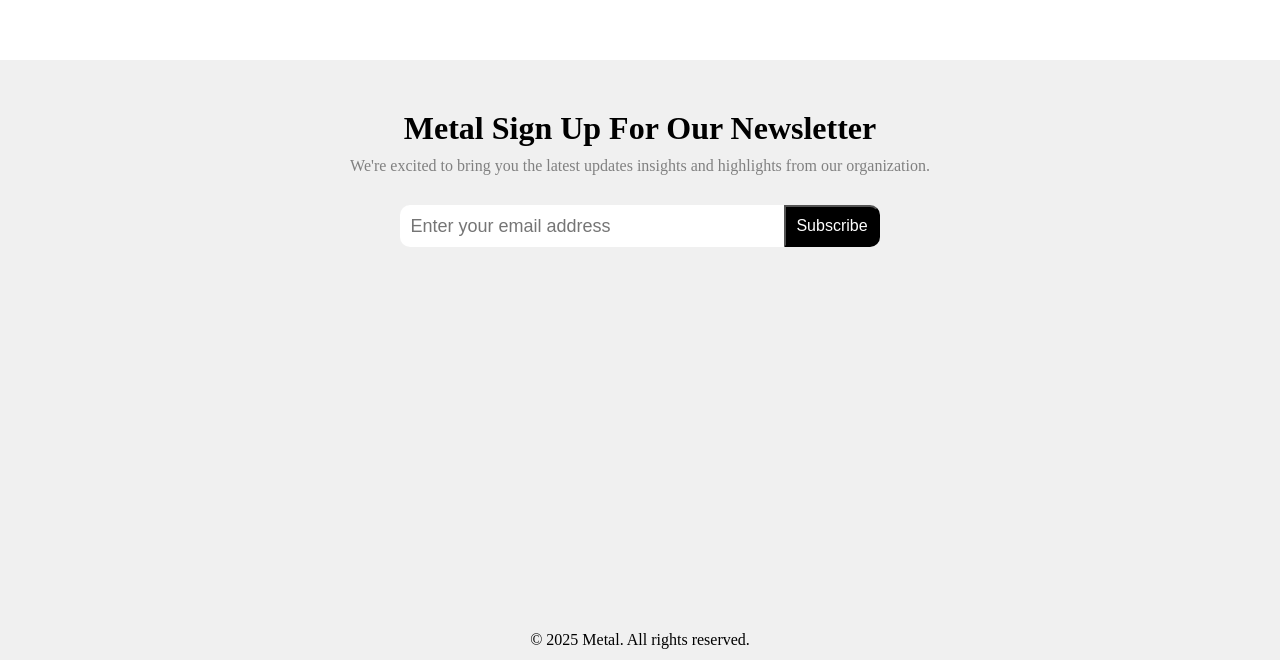
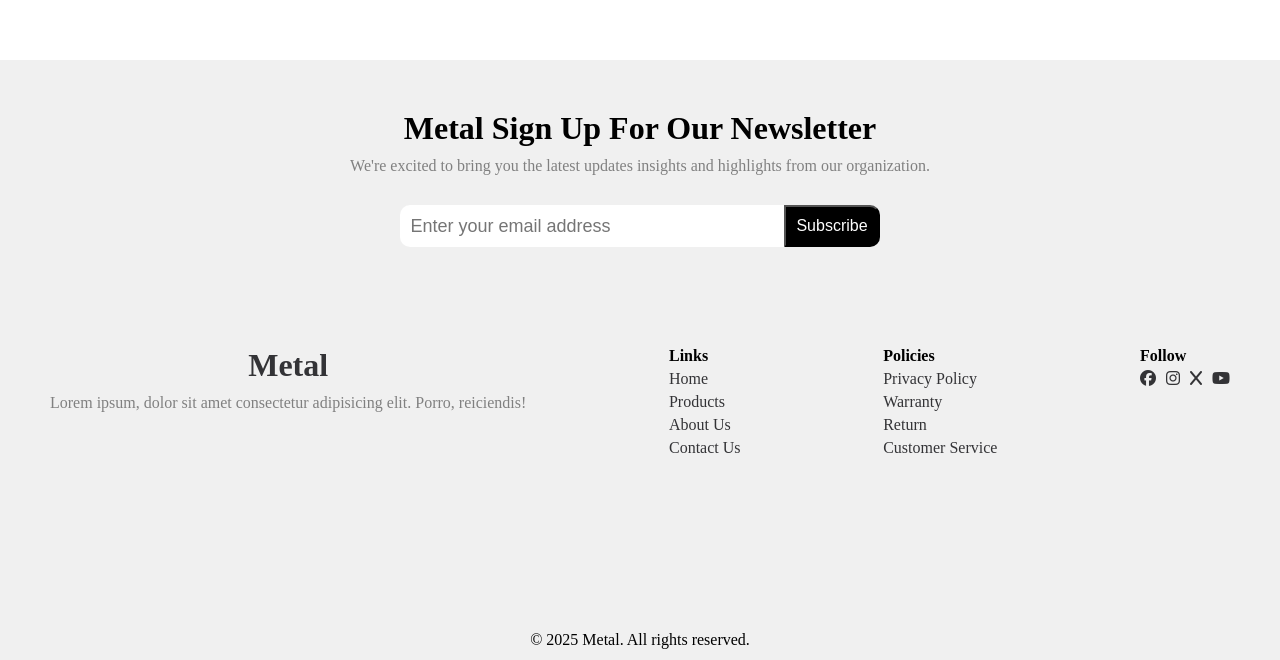
Before and after one commit to dkgtech/WaterBottle, a plain HTML site: page index.html in a window 1280 px wide. Shown: the part 2180-2840 px from the top of the page. Drawn offline with Linux system fonts and the light colour scheme.

Commit message:
changes in footer

```diff
--- a/index.html
+++ b/index.html
@@ -26,7 +26,6 @@
                 <i class="fa-solid fa-magnifying-glass"></i>
             </div>
         </div>
-
         <div class="main_section">
             <div class="description">
                 <h1>Premium</h1>
@@ -140,6 +139,35 @@
                 <button>Subscribe</button>
                 </div>
             </div>
+            <div class="footer_links">
+                <div class="footer_left">
+                    <h1>Metal</h1>
+                    <p>Lorem ipsum, dolor sit amet consectetur adipisicing elit. Porro, reiciendis!</p>
+                </div>
+                <div class="footer_middle">
+                    <h4>Links</h4>
+                    <li><a href="#">Home</a></li>
+                    <li><a href="#">Products</a></li>
+                    <li><a href="#">About Us</a></li>
+                    <li><a href="#">Contact Us</a></li>
+                </div>
+                <div class="footer_centre">
+                   <h4>Policies</h4>
+                    <li><a href="#">Privacy Policy</a></li>
+                    <li><a href="#">Warranty</a></li>
+                    <li><a href="#">Return</a></li>
+                    <li><a href="#">Customer Service</a></li>
+                </div>
+                <div class="footer_right">
+                    <h4>Follow</h4>
+                    <div class="social_links">
+                        <li><a href="#"><i class="fa-brands fa-facebook"></i></a></li>
+                    <li><a href="#"><i class="fa-brands fa-instagram"></i></a></li>
+                    <li><a href="#"><i class="fa-brands fa-x"></i></a></li>
+                    <li><a href="#"><i class="fa-brands fa-youtube"></i></a></li>
+                    </div>
+                </div>
+            </div>
         </div>
     </div>
 
--- a/script.js
+++ b/script.js
@@ -12,3 +12,7 @@ window.onscroll = function () {
 function scrollToTop() {
     window.scrollTo({ top: 0, behavior: "smooth" });
 }
+
+function toggleMenu() {
+    document.querySelector(".nav_links").classList.toggle("active");
+}
--- a/style.css
+++ b/style.css
@@ -354,6 +354,73 @@ input:focus {
   border-bottom-right-radius: 10px;
 }
 
+.footer .footer_main .footer_links {
+  width: 100vw;
+  padding: 50px;
+  display: flex;
+  justify-content: space-between;
+  margin: 50px auto;
+  /* border: 1px solid red; */
+}
+
+.footer .footer_main .footer_links .footer_left {
+}
+
+.footer .footer_main .footer_links .footer_left p {
+  margin-top: 10px;
+  color: gray;
+}
+
+.footer .footer_main .footer_links .footer_middle {
+  display: flex;
+  gap: 5px;
+  flex-direction: column;
+  text-align: start;
+}
+
+.footer .footer_main .footer_links .footer_middle li {
+  list-style: none;
+}
+
+.footer .footer_main .footer_links .footer_middle a {
+  text-decoration: none;
+}
+
+.footer .footer_main .footer_links .footer_centre {
+  display: flex;
+  gap: 5px;
+  text-align: start;
+  flex-direction: column;
+}
+
+.footer .footer_main .footer_links .footer_centre li {
+  list-style: none;
+}
+
+.footer .footer_main .footer_links .footer_centre a {
+  text-decoration: none;
+}
+
+.footer .footer_main .footer_links .footer_right {
+  text-align: start;
+}
+
+.footer .footer_main .footer_links .footer_right .social_links {
+  margin-top: 5px;
+  display: flex;
+  justify-content: center;
+  align-items: center;
+  gap: 10px;
+}
+
+.footer .footer_main .footer_links .footer_right .social_links li {
+  list-style: none;
+}
+
+.footer .footer_main .footer_links .footer_right .social_links li a {
+  text-decoration: none;
+}
+
 .copyright {
   width: 100vw;
   height: 5vh;
@@ -382,5 +449,5 @@ input:focus {
 }
 
 #scrollTopBtn:hover {
-    background-color:var(--dark_yello_color);
+  background-color: var(--dark_yello_color);
 }
```
Lines whose indentation alone changed are shown as unchanged.
